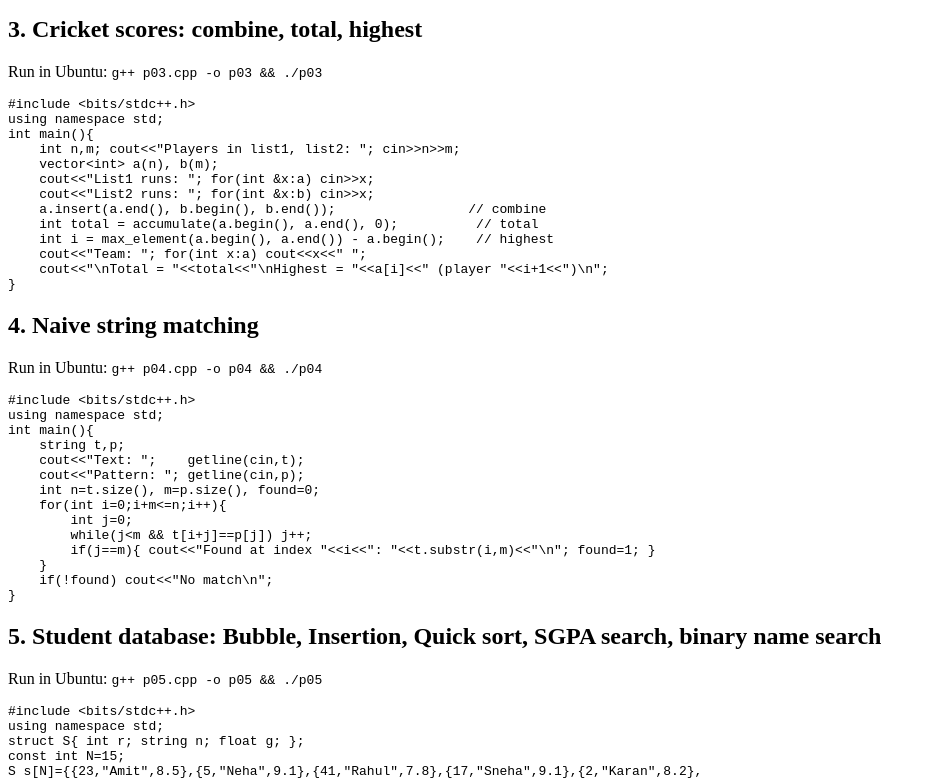
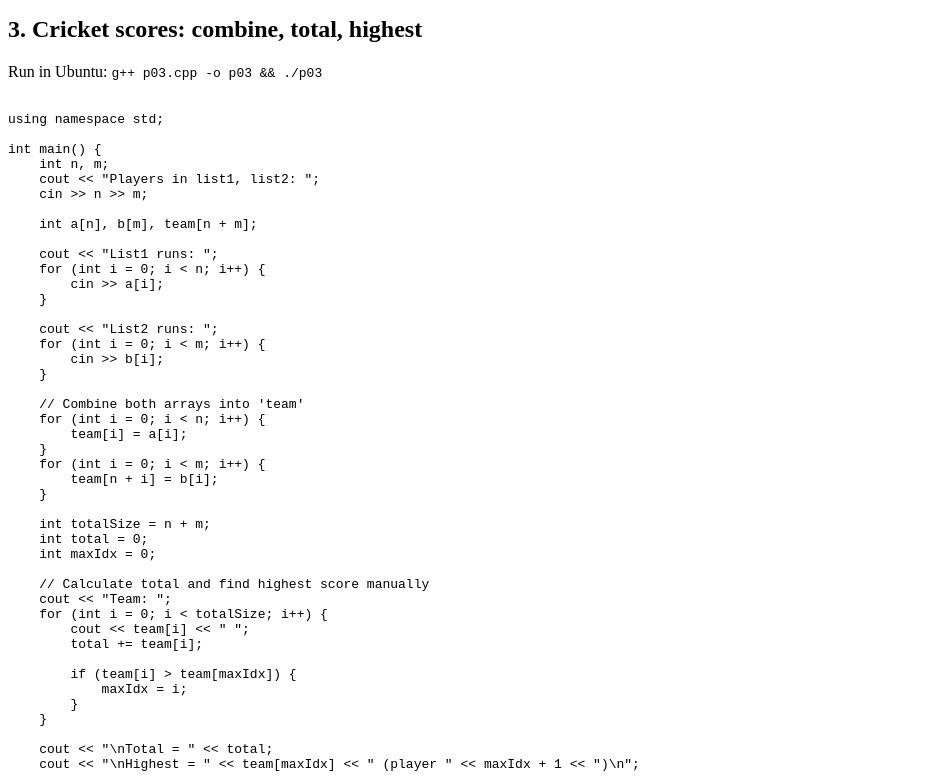
Before and after one commit to Vision0077/FDS_Assignments, a plain HTML site: page index.html in a window 1280 px wide. Shown: the part 876-1654 px from the top of the page, without its empty margins (0-936 px from the left). Drawn offline with Linux system fonts and the light colour scheme.

Commit message:
Refactor cricket score calculation code
Updated the C++ code for combining cricket scores, calculating total and highest score, and improved input handling.

```diff
--- a/index.html
+++ b/index.html
@@ -50,18 +50,55 @@ int main(){
 }</code></pre>
 <h2>3. Cricket scores: combine, total, highest</h2>
 <p>Run in Ubuntu: <code>g++ p03.cpp -o p03 &amp;&amp; ./p03</code></p>
-<pre><code>#include &lt;bits/stdc++.h&gt;
+<pre><code#include <iostream>
 using namespace std;
-int main(){
-    int n,m; cout&lt;&lt;&quot;Players in list1, list2: &quot;; cin&gt;&gt;n&gt;&gt;m;
-    vector&lt;int&gt; a(n), b(m);
-    cout&lt;&lt;&quot;List1 runs: &quot;; for(int &amp;x:a) cin&gt;&gt;x;
-    cout&lt;&lt;&quot;List2 runs: &quot;; for(int &amp;x:b) cin&gt;&gt;x;
-    a.insert(a.end(), b.begin(), b.end());                 // combine
-    int total = accumulate(a.begin(), a.end(), 0);          // total
-    int i = max_element(a.begin(), a.end()) - a.begin();    // highest
-    cout&lt;&lt;&quot;Team: &quot;; for(int x:a) cout&lt;&lt;x&lt;&lt;&quot; &quot;;
-    cout&lt;&lt;&quot;\nTotal = &quot;&lt;&lt;total&lt;&lt;&quot;\nHighest = &quot;&lt;&lt;a[i]&lt;&lt;&quot; (player &quot;&lt;&lt;i+1&lt;&lt;&quot;)\n&quot;;
+
+int main() {
+    int n, m;
+    cout << "Players in list1, list2: ";
+    cin >> n >> m;
+
+    int a[n], b[m], team[n + m];
+
+    cout << "List1 runs: ";
+    for (int i = 0; i < n; i++) {
+        cin >> a[i];
+    }
+
+    cout << "List2 runs: ";
+    for (int i = 0; i < m; i++) {
+        cin >> b[i];
+    }
+
+    // Combine both arrays into 'team'
+    for (int i = 0; i < n; i++) {
+        team[i] = a[i];
+    }
+    for (int i = 0; i < m; i++) {
+        team[n + i] = b[i];
+    }
+
+    int totalSize = n + m;
+    int total = 0;
+    int maxIdx = 0;
+
+    // Calculate total and find highest score manually
+    cout << "Team: ";
+    for (int i = 0; i < totalSize; i++) {
+        cout << team[i] << " ";
+        total += team[i];
+
+        if (team[i] > team[maxIdx]) {
+            maxIdx = i;
+        }
+    }
+
+    cout << "\nTotal = " << total;
+    cout << "\nHighest = " << team[maxIdx] << " (player " << maxIdx + 1 << ")\n";
+
+    return 0;
+}
+
 }</code></pre>
 <h2>4. Naive string matching</h2>
 <p>Run in Ubuntu: <code>g++ p04.cpp -o p04 &amp;&amp; ./p04</code></p>
```
